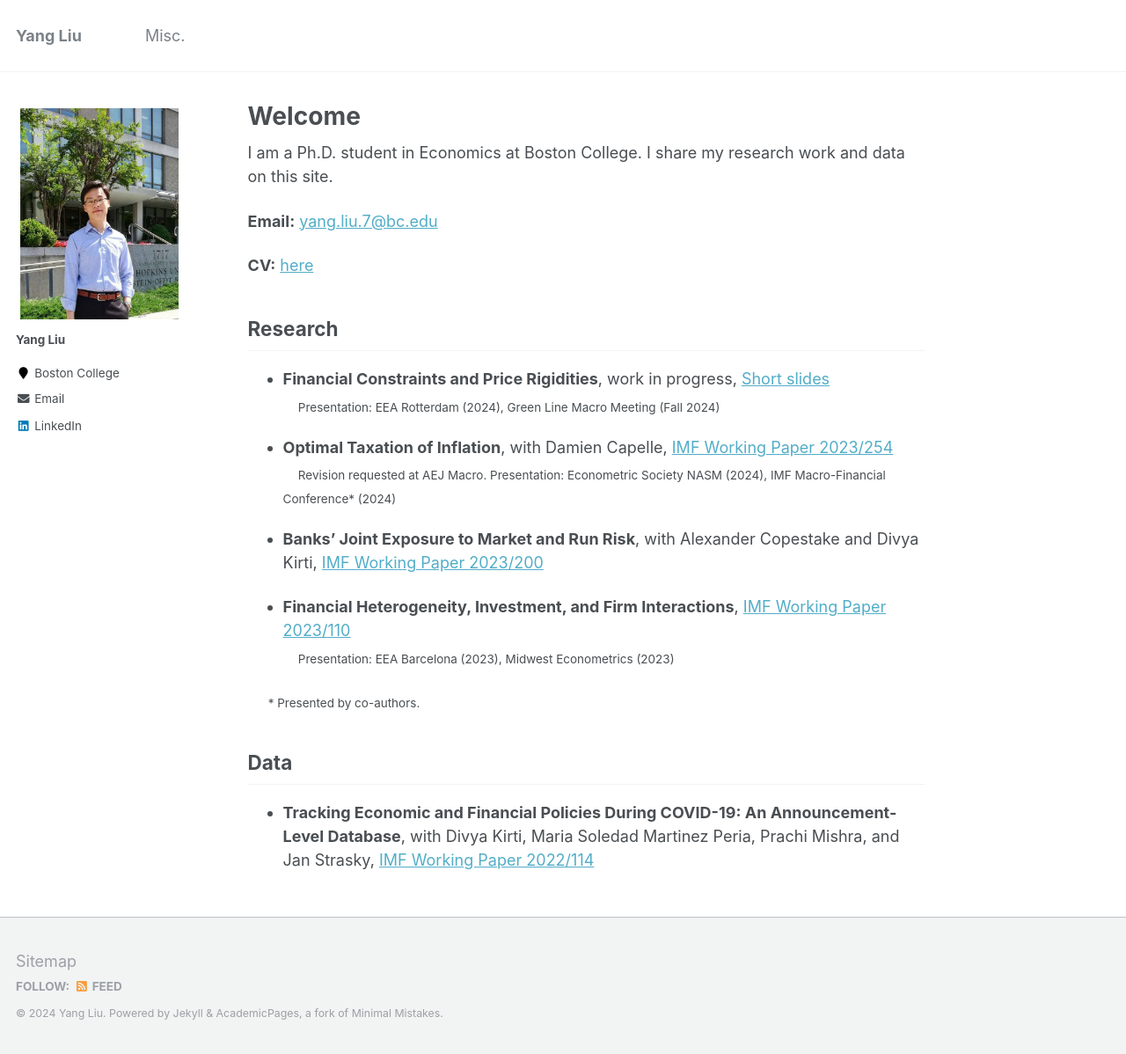
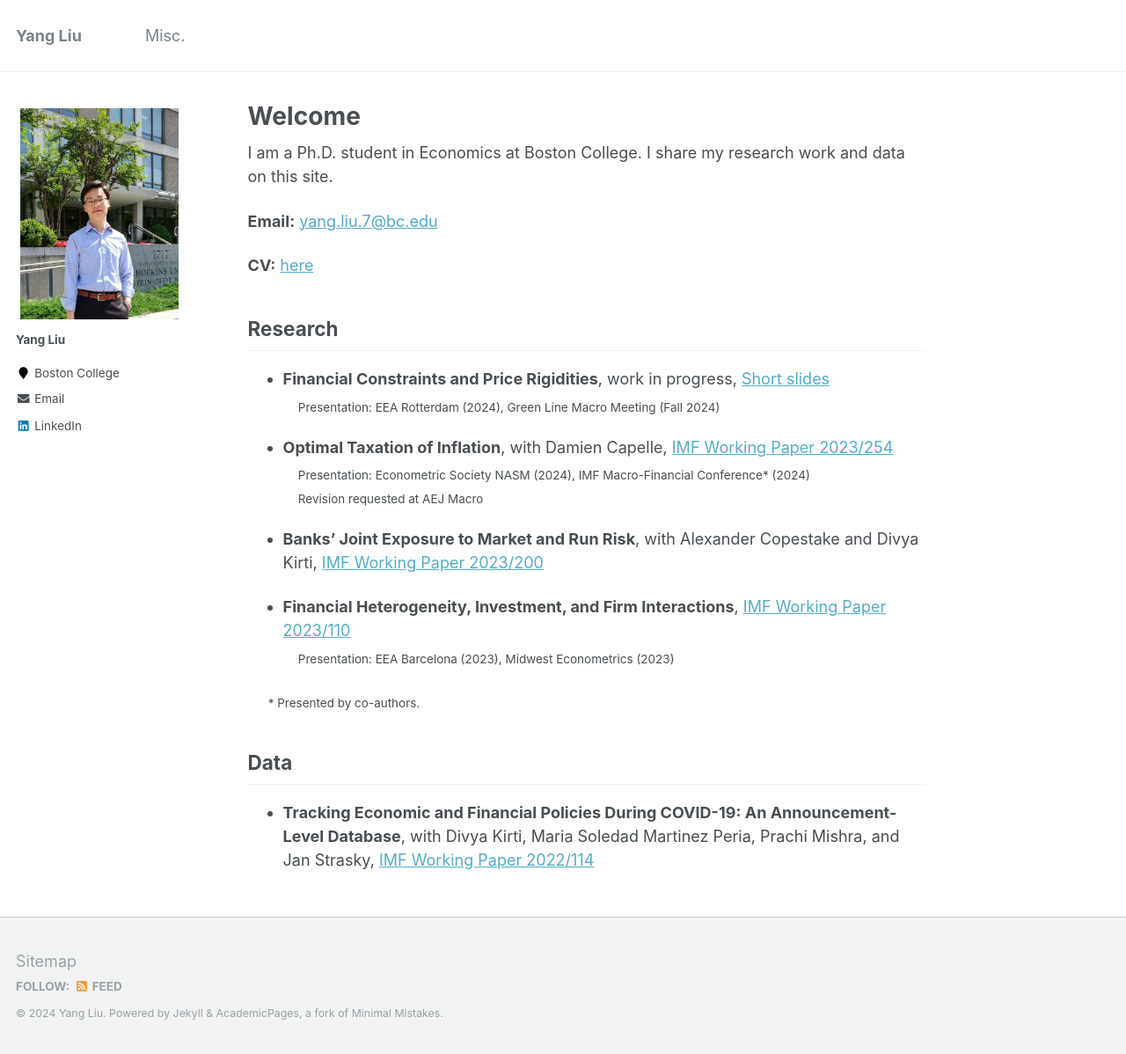
Before and after one commit to yangliu-95/yangliu-95.github.io, a Jekyll site: the page built from _pages/home.md, in a window 1280 px wide and 1198 px high. Shown: the whole window at 88% size. Built offline with Jekyll 4.4.1, drawn with Linux system fonts in a browser that asks for light colours.

```diff
--- a/_pages/home.md
+++ b/_pages/home.md
@@ -20,7 +20,8 @@ I am a Ph.D. student in Economics at Boston College. I share my research work an
 <sub> &emsp;  Presentation: EEA Rotterdam (2024), Green Line Macro Meeting (Fall 2024) <sub>
 
 * **Optimal Taxation of Inflation**, with Damien Capelle,  [IMF Working Paper 2023/254](https://www.imf.org/en/Publications/WP/Issues/2023/12/08/Optimal-Taxation-of-Inflation-542215)  <br>
-<sub> &emsp;  Revision requested at AEJ Macro. Presentation: Econometric Society NASM (2024), IMF Macro-Financial Conference* (2024) <sub>
+<sub> &emsp;  Presentation: Econometric Society NASM (2024), IMF Macro-Financial Conference* (2024)  <br>
+      &emsp;  Revision requested at AEJ Macro <sub>
 
 * **Banks’ Joint Exposure to Market and Run Risk**, with Alexander Copestake and Divya Kirti,  [IMF Working Paper 2023/200](https://www.imf.org/en/Publications/WP/Issues/2023/09/23/Banks-Joint-Exposure-to-Market-and-Run-Risk-539390)
 
```
